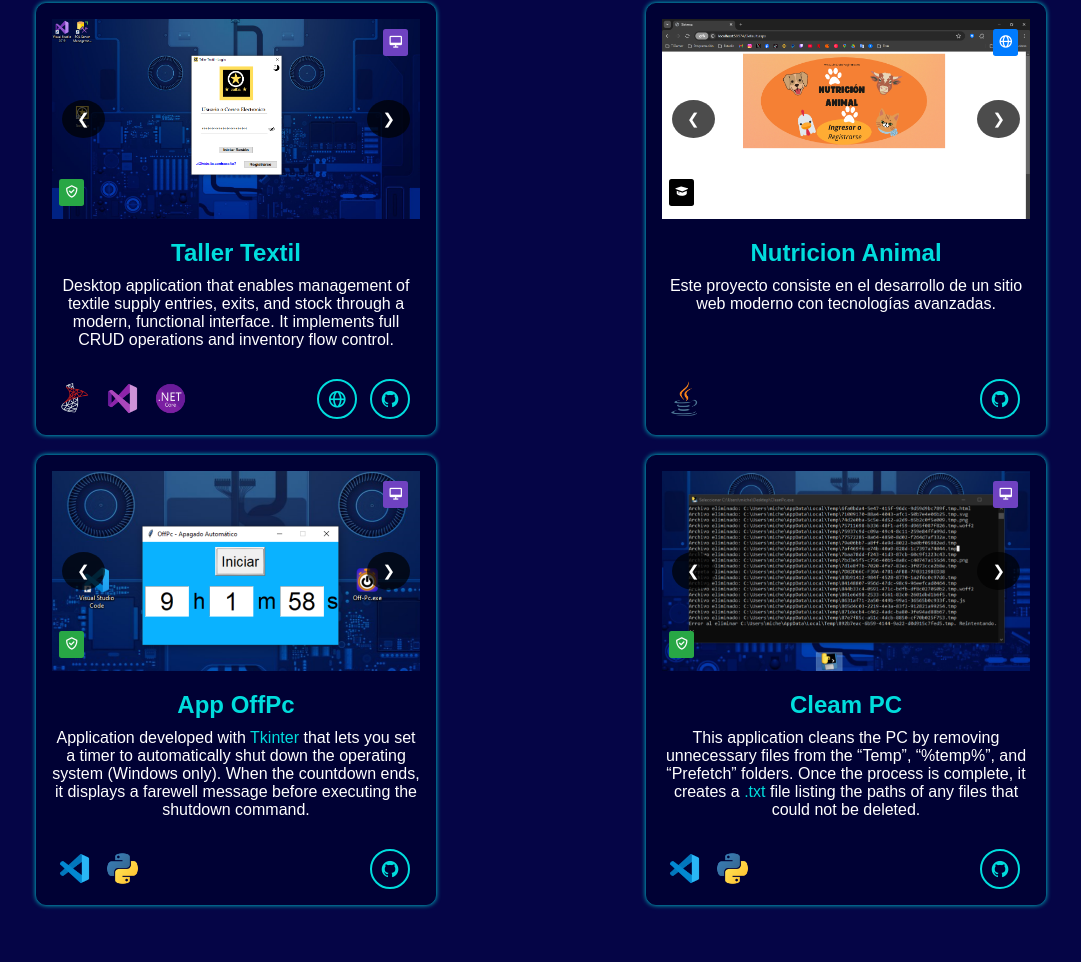
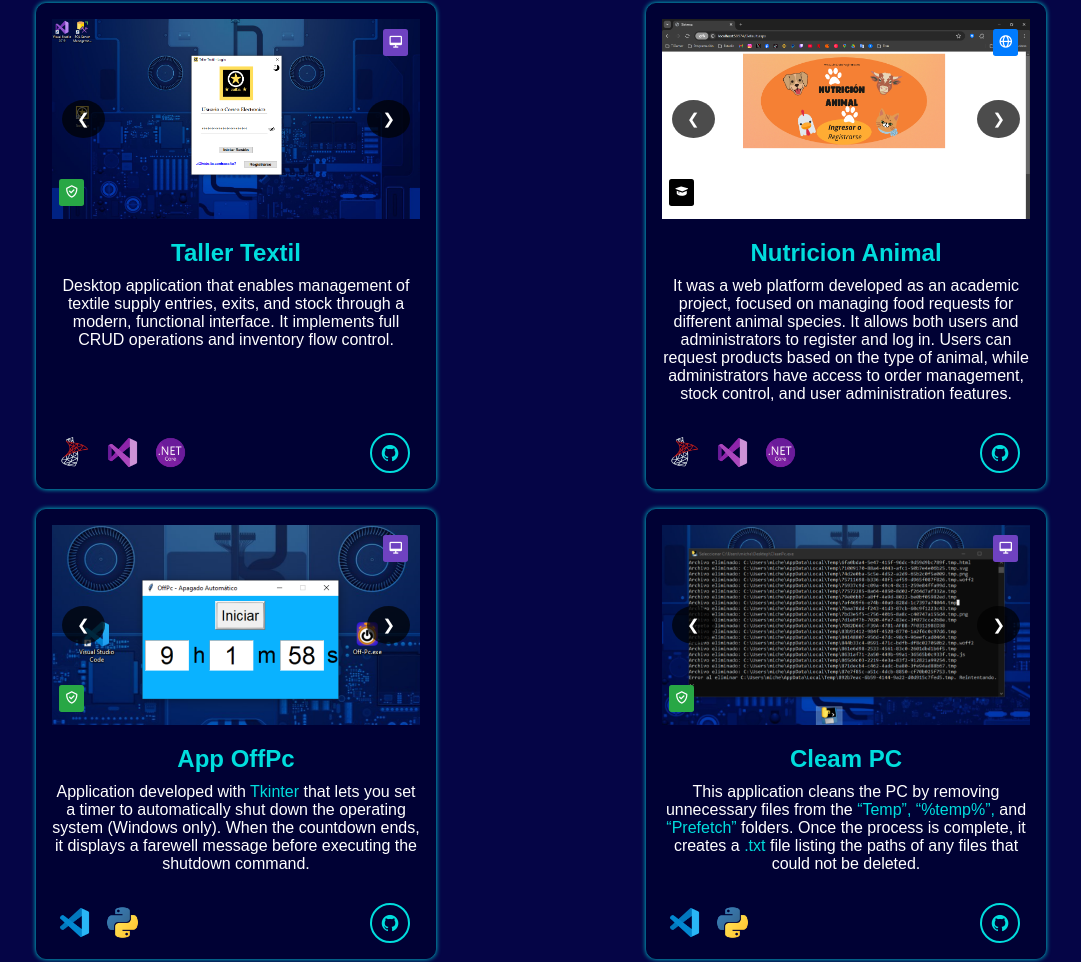
Before and after one commit to Michelito-sr145/Mi-Portafolio, a plain HTML site: page index.html in a window 1280 px wide. Shown: the part 2631-3593 px from the top of the page, without its empty margins (4-1085 px from the left). Drawn offline with nearby package versions, Linux system fonts and the light colour scheme.

Commit message:
Correccion de rutas de imágenes y nombres de carpetas

```diff
--- a/index.html
+++ b/index.html
@@ -281,12 +281,11 @@
                 <!-- Tecnologías usadas Y Links-->
                 <div class="portfolio-skills">
                     <div class="tech-stack">
-                        <img src="assets/Skills/database/SQL-Server.png" alt="">
+                        <img src="assets/Skills/Database/SQL-Server.png" alt="">
                         <img src="assets/Skills/IDE/VisualStudio.png" alt="">
                         <img src="assets/Skills/Languages/VB,NET.png" alt="">
                     </div>
                     <div class="link-portfolio">
-                        <a href="https://PaginaWeb.com" target="_blank"><i class='bx bx-globe' ></i></a>
                         <a href="https://github.com/usuario/proyecto" target="_blank"><i class='bx bxl-github'></i></a>
                     </div>
                 </div>
@@ -321,12 +320,14 @@
                 <!-- Información principal -->
                 <div class="main">
                     <h4>Nutricion Animal</h4>
-                    <p>Este proyecto consiste en el desarrollo de un sitio web moderno con tecnologías avanzadas.</p>
+                    <p>It was a web platform developed as an academic project, focused on managing food requests for different animal species. It allows both users and administrators to register and log in. Users can request products based on the type of animal, while administrators have access to order management, stock control, and user administration features.</p>
                 </div>
                 <!-- Tecnologías usadas -->
                 <div class="portfolio-skills">
                     <div class="tech-stack">
-                        <img src="assets/Skills/Languages/java.png" alt="">
+                        <img src="assets/Skills/Database/SQL-Server.png" alt="">
+                        <img src="assets/Skills/IDE/VisualStudio.png" alt="">
+                        <img src="assets/Skills/Languages/VB,NET.png" alt="">
                     </div>
                     <div class="link-portfolio">
                         <a href="https://github.com/usuario/proyecto" target="_blank"><i class='bx bxl-github'></i></a>
@@ -387,7 +388,7 @@
                 <!-- Información principal -->
                 <div class="main">
                     <h4>Cleam PC</h4>
-                    <p>This application cleans the PC by removing unnecessary files from the “Temp”, “%temp%”, and “Prefetch” folders. Once the process is complete, it creates a <span>.txt</span> file listing the paths of any files that could not be deleted.</p>
+                    <p>This application cleans the PC by removing unnecessary files from the <span>“Temp”, “%temp%”,</span> and <span>“Prefetch”</span> folders. Once the process is complete, it creates a <span>.txt</span> file listing the paths of any files that could not be deleted.</p>
                 </div>
                 <!-- Tecnologías usadas -->
                 <div class="portfolio-skills">
@@ -471,10 +472,9 @@
             &copy; Michelito145 | All Rights Reserved
         </p>
         <div class="end-web">
-            <img src="assets/Skills/Languages/html.png" alt="HTML">
-            <img src="assets/Skills/Languages/css.png" alt="CSS">
-            <img src="assets/Skills/Languages/javascript.png" alt="JavaScript">
-            <p class="update">last modified: 15/04/2025</p>
+            <img src="assets/Skills/Languages/HTML.png" alt="HTML">
+            <img src="assets/Skills/Languages/CSS.png" alt="CSS">
+            <img src="assets/Skills/Languages/JavaScript.png" alt="JavaScript">
         </div>
     </footer>
     <!---Script--->
```
